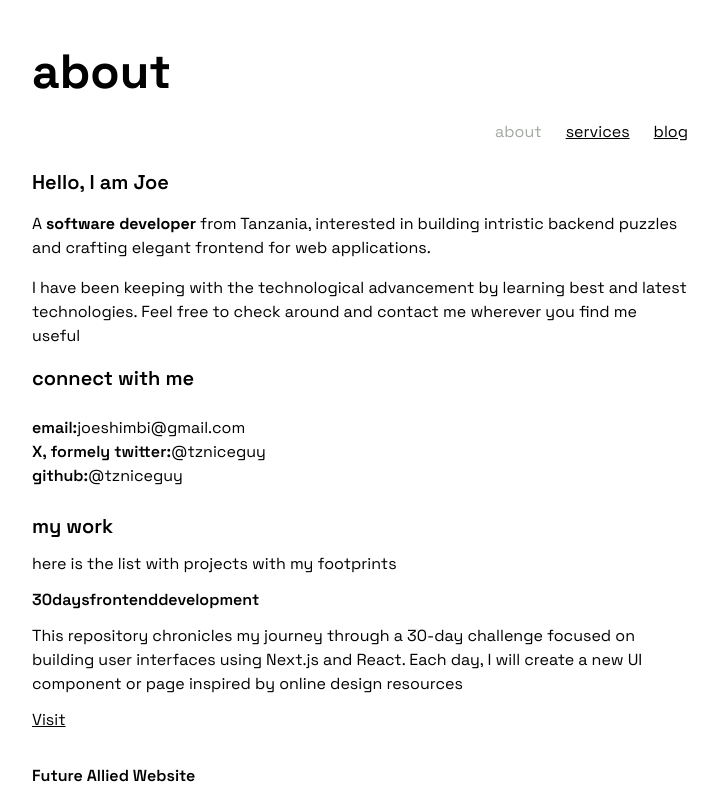
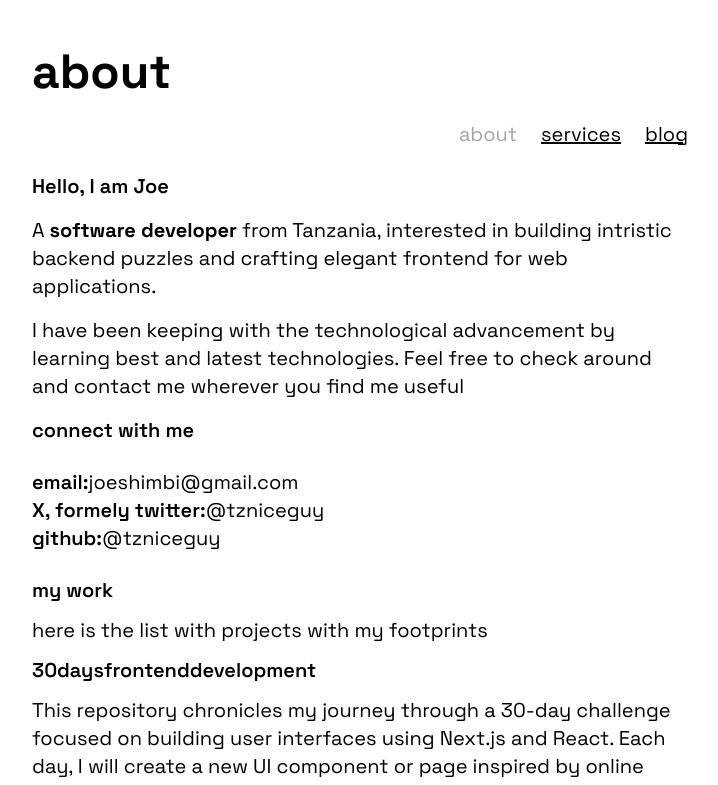
Before and after one commit to tzniceguy/myportifolio, a Next.js app: page / in a window 1280 px wide. Shown: the top 785 px of the page, without its empty margins (280-998 px from the left). Built offline with nearby package versions, Linux system fonts and the light colour scheme.

Commit message:
modied font size to medium screens

```diff
--- a/app/layout.tsx
+++ b/app/layout.tsx
@@ -18,7 +18,7 @@ export default function RootLayout({
   return (
     <html lang="en">
       <body
-        className={`${space.className} flex min-h-screen flex-col gap-4 md:px-72  dark:bg-marshland-950`}
+        className={`${space.className} flex min-h-screen flex-col gap-4 md:px-72 md:text-xl dark:bg-marshland-950`}
       >
         <ThemeProvider
           attribute="class"
```
